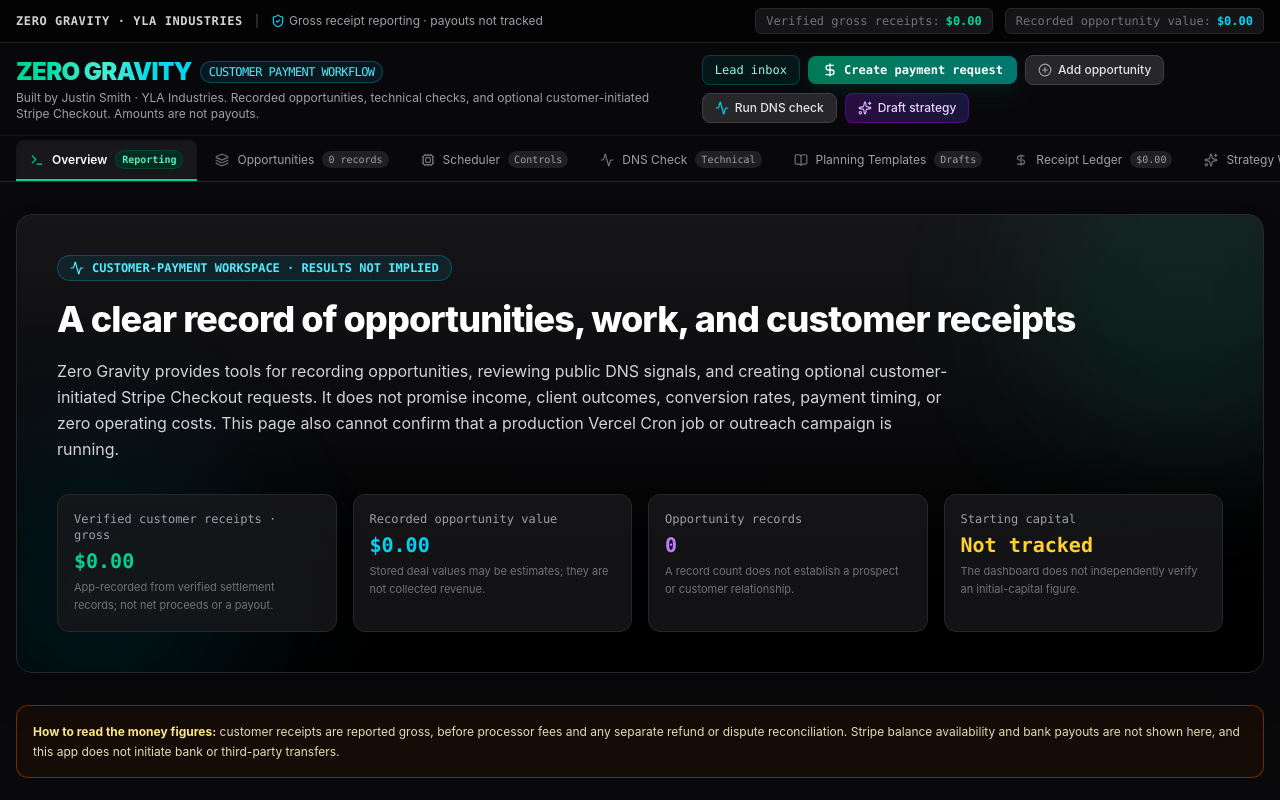
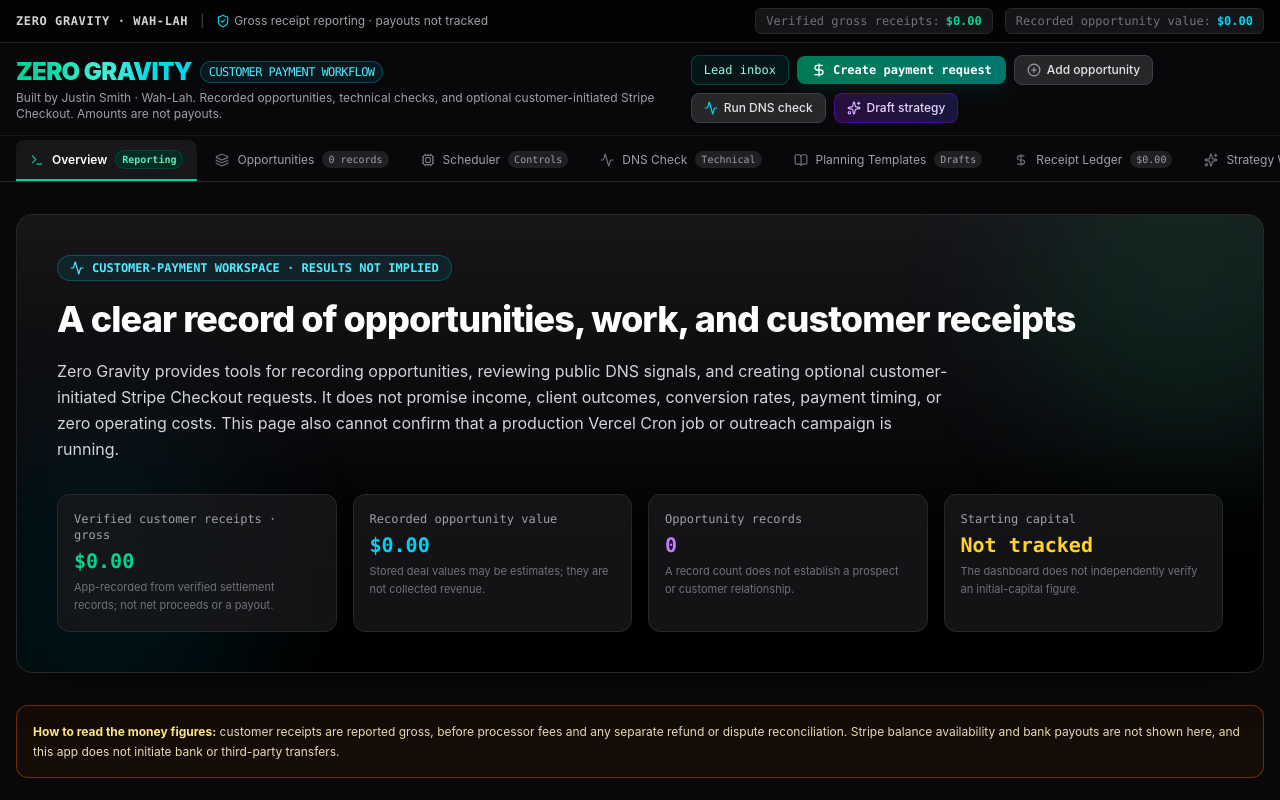
Before and after one commit to tinysecrets/zero-gravity, a Next.js app: page /dashboard in a window 1280 px wide. Shown: the top 800 px of the page. Built offline with nearby package versions, Linux system fonts and the light colour scheme; no server answers; the database is empty.

Commit message:
Correct Zero Gravity dashboard branding to Wah-Lah

```diff
--- a/src/components/Header.tsx
+++ b/src/components/Header.tsx
@@ -54,7 +54,7 @@
         <div className="mx-auto flex max-w-7xl flex-wrap items-center justify-between gap-3 text-zinc-400">
           <div className="flex flex-wrap items-center gap-3">
             <span className="font-mono font-semibold uppercase tracking-wider text-zinc-300">
-              ZERO GRAVITY · YLA INDUSTRIES
+              ZERO GRAVITY · WAH-LAH
             </span>
             <span className="hidden text-zinc-600 md:inline-block">|</span>
             <span className="hidden items-center gap-1 text-zinc-400 md:inline-flex">
@@ -89,7 +89,7 @@
             </h1>
           </div>
           <p className="mt-0.5 text-xs text-zinc-400">
-            Built by Justin Smith · YLA Industries. Recorded opportunities, technical checks, and optional customer-initiated Stripe Checkout. Amounts are not payouts.
+            Built by Justin Smith · Wah-Lah. Recorded opportunities, technical checks, and optional customer-initiated Stripe Checkout. Amounts are not payouts.
           </p>
         </div>
 
```
